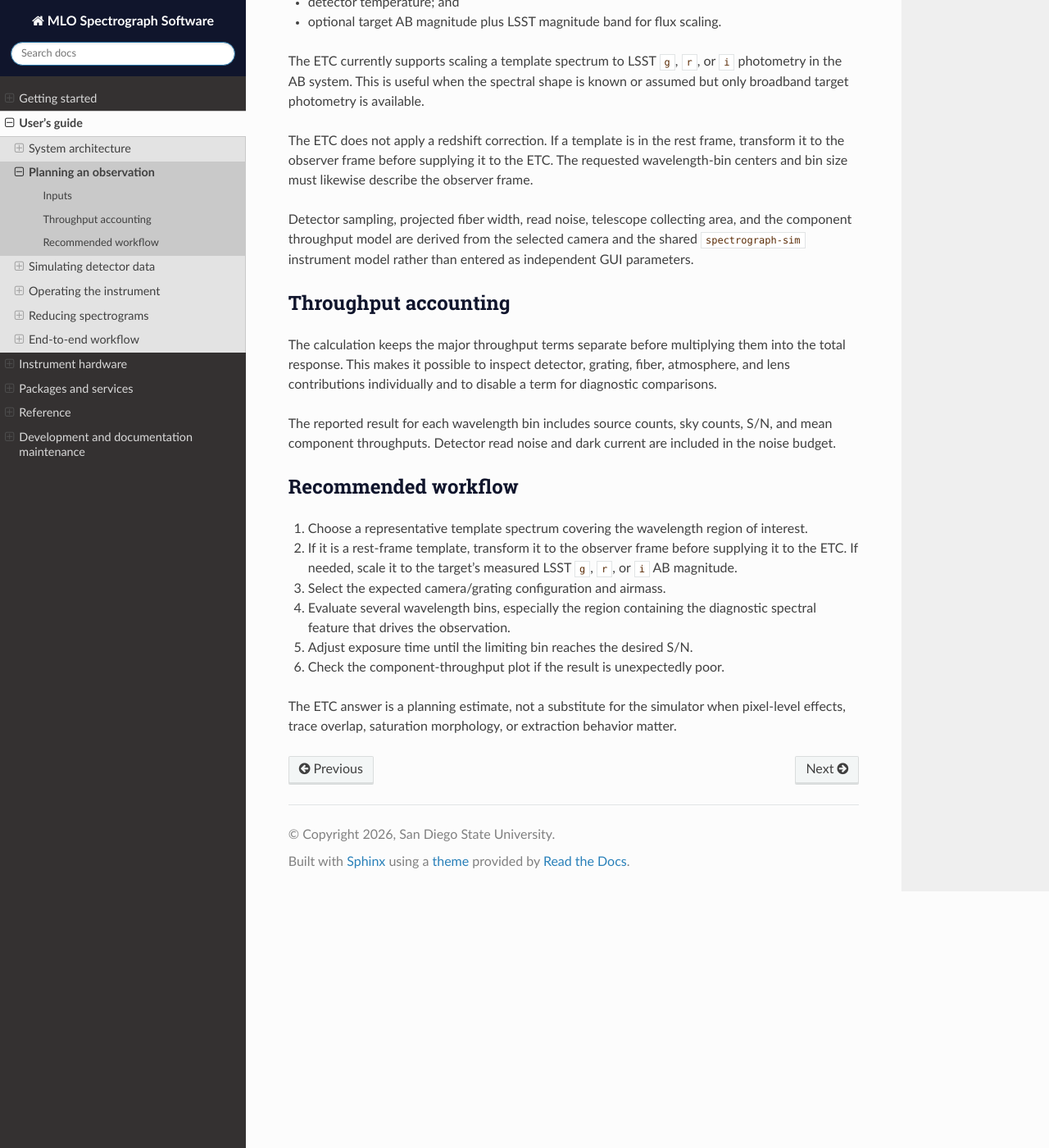
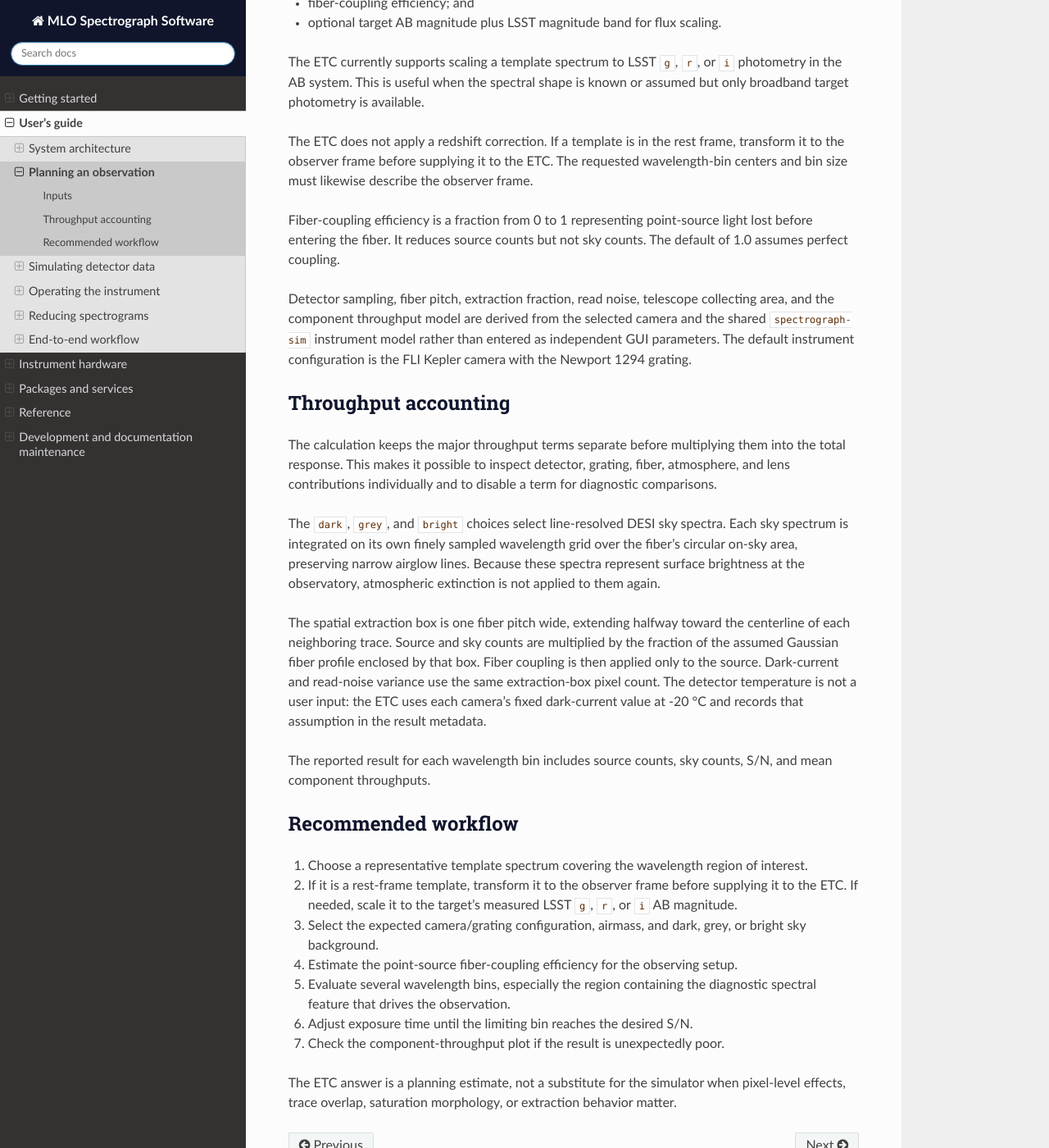
Before and after one commit to MLO-Claud-Spectrograph/docs, a Sphinx documentation site: the page built from docs/user-guide/planning.rst, in a window 1280 px wide and 1400 px high, scrolled down 561 px. Shown: the whole window at 82% size. Built offline with Sphinx 7.4.7 and the Read the Docs theme 3.1.0, drawn with Linux system fonts in a browser that asks for light colours; some of the changed text lies outside the part shown.

Commit message:
Update ETC docs to reflect recent updates to sky spectra, extraction, etc.

```diff
--- a/docs/user-guide/planning.rst
+++ b/docs/user-guide/planning.rst
@@ -13,12 +13,12 @@ are in the observer frame, together with:
 
 * exposure time;
 * observer-frame wavelength-bin centers and bin size;
-* sky surface brightness;
+* sky background (``dark``, ``grey``, or ``bright``);
 * detector/camera model;
 * grating choice;
 * numerical airmass;
 * fiber length;
-* detector temperature; and
+* fiber-coupling efficiency; and
 * optional target AB magnitude plus LSST magnitude band for flux scaling.
 
 The ETC currently supports scaling a template spectrum to LSST ``g``, ``r``,
@@ -30,10 +30,15 @@ frame, transform it to the observer frame before supplying it to the ETC. The
 requested wavelength-bin centers and bin size must likewise describe the
 observer frame.
 
-Detector sampling, projected fiber width, read noise, telescope collecting
-area, and the component throughput model are derived from the selected camera
-and the shared ``spectrograph-sim`` instrument model rather than entered as
-independent GUI parameters.
+Fiber-coupling efficiency is a fraction from 0 to 1 representing point-source
+light lost before entering the fiber. It reduces source counts but not sky
+counts. The default of 1.0 assumes perfect coupling.
+
+Detector sampling, fiber pitch, extraction fraction, read noise, telescope
+collecting area, and the component throughput model are derived from the
+selected camera and the shared ``spectrograph-sim`` instrument model rather
+than entered as independent GUI parameters. The default instrument
+configuration is the FLI Kepler camera with the Newport 1294 grating.
 
 Throughput accounting
 ---------------------
@@ -43,9 +48,22 @@ them into the total response. This makes it possible to inspect detector,
 grating, fiber, atmosphere, and lens contributions individually and to disable a
 term for diagnostic comparisons.
 
-The reported result for each wavelength bin includes source counts, sky counts,
-S/N, and mean component throughputs. Detector read noise and dark current are
-included in the noise budget.
+The ``dark``, ``grey``, and ``bright`` choices select line-resolved DESI sky
+spectra. Each sky spectrum is integrated on its own finely sampled wavelength
+grid over the fiber's circular on-sky area, preserving narrow airglow lines.
+Because these spectra represent surface brightness at the observatory,
+atmospheric extinction is not applied to them again.
+
+The spatial extraction box is one fiber pitch wide, extending halfway toward
+the centerline of each neighboring trace. Source and sky counts are multiplied
+by the fraction of the assumed Gaussian fiber profile enclosed by that box.
+Fiber coupling is then applied only to the source. Dark-current and read-noise
+variance use the same extraction-box pixel count. The detector temperature is
+not a user input: the ETC uses each camera's fixed dark-current value at -20 °C
+and records that assumption in the result metadata.
+
+The reported result for each wavelength bin includes source counts, sky
+counts, S/N, and mean component throughputs.
 
 Recommended workflow
 --------------------
@@ -55,7 +73,9 @@ Recommended workflow
 #. If it is a rest-frame template, transform it to the observer frame before
    supplying it to the ETC. If needed, scale it to the target's measured LSST
    ``g``, ``r``, or ``i`` AB magnitude.
-#. Select the expected camera/grating configuration and airmass.
+#. Select the expected camera/grating configuration, airmass, and dark, grey,
+   or bright sky background.
+#. Estimate the point-source fiber-coupling efficiency for the observing setup.
 #. Evaluate several wavelength bins, especially the region containing the
    diagnostic spectral feature that drives the observation.
 #. Adjust exposure time until the limiting bin reaches the desired S/N.
```
Also changed, not shown: docs/packages/etc.rst (+21 -6 lines).
